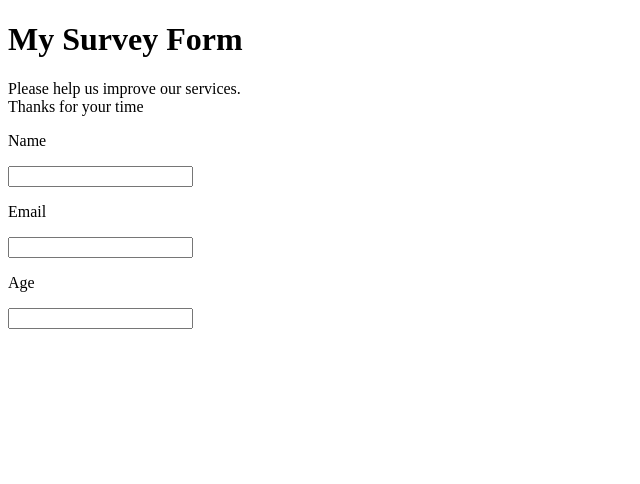
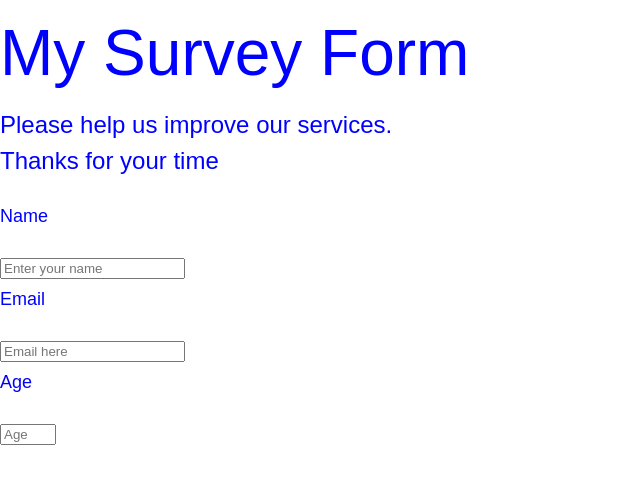
Before and after one commit to Osong-Michael/Tribute_Albertino_Osong, a plain HTML site: page index.html in a window 1280 px wide. Shown: the whole page, without its empty margins (0-640 px from the left). Drawn offline with Linux system fonts and the light colour scheme.

Commit message:
Made some changes to html and css files

```diff
--- a/css/style.css
+++ b/css/style.css
@@ -0,0 +1,32 @@
+body {
+    font-family: Arial, Helvetica, sans-serif;
+    font-size: 2rem ;
+    font-weight: 300;
+    line-height: 1.5;
+    color: blue;
+    margin: 0;
+}
+
+h1 {
+    font-weight: 300;
+    line-height: 1.3rem;
+    /* margin-top: 0;
+    margin-bottom: 0.5rem; */
+}
+
+p{
+    font-size: 1.5rem;
+
+}
+
+/* h1, p {
+    margin-top: 0;
+    margin-bottom: 0.5rem;
+} */
+
+label {
+    display: flex;
+    align-items: center;
+    font-size: 1.125rem;
+    margin-bottom: 0.5rem;
+}
--- a/index.html
+++ b/index.html
@@ -8,26 +8,20 @@
 
   <body>
     <script src="https://cdn.freecodecamp.org/testable-projects-fcc/v1/bundle.js"></script>
-    <h1>My Survey Form</h1>
+    <h1 id="title" class="text-center">My Survey Form</h1>
 
-    <p>Please help us improve our services. <br> Thanks for your time</p>
+    <p id="description" class="description text-center">Please help us improve our services. <br> Thanks for your time</p>
 
-    <div>
-      <form>
-        <label>
-          <p>Name</p>
-        </label>
-        <input type="text">
+    <div class="form-group">
+      <form id="survey-form">
+        <label id="name" for="name">Name</label>
+        <input type="text" name="name" id="name" class="form-contorl" placeholder="Enter your name" required>
 
-        <label>
-          <p>Email</p>
-        </label>
-        <input type="text">
+        <label id="email-label" for="email">Email</label>
+        <input type="email" name="email" id="email" class="form-control" placeholder="Email here" required>
 
-        <label>
-          <p>Age</p>
-        </label>
-        <input type="text">
+        <label id="number-label" for="number">Age</label>
+        <input type="number" name="age" id="number" min="15" max="70" class="form-control" placeholder="Age">
 
 
       </form>
```
